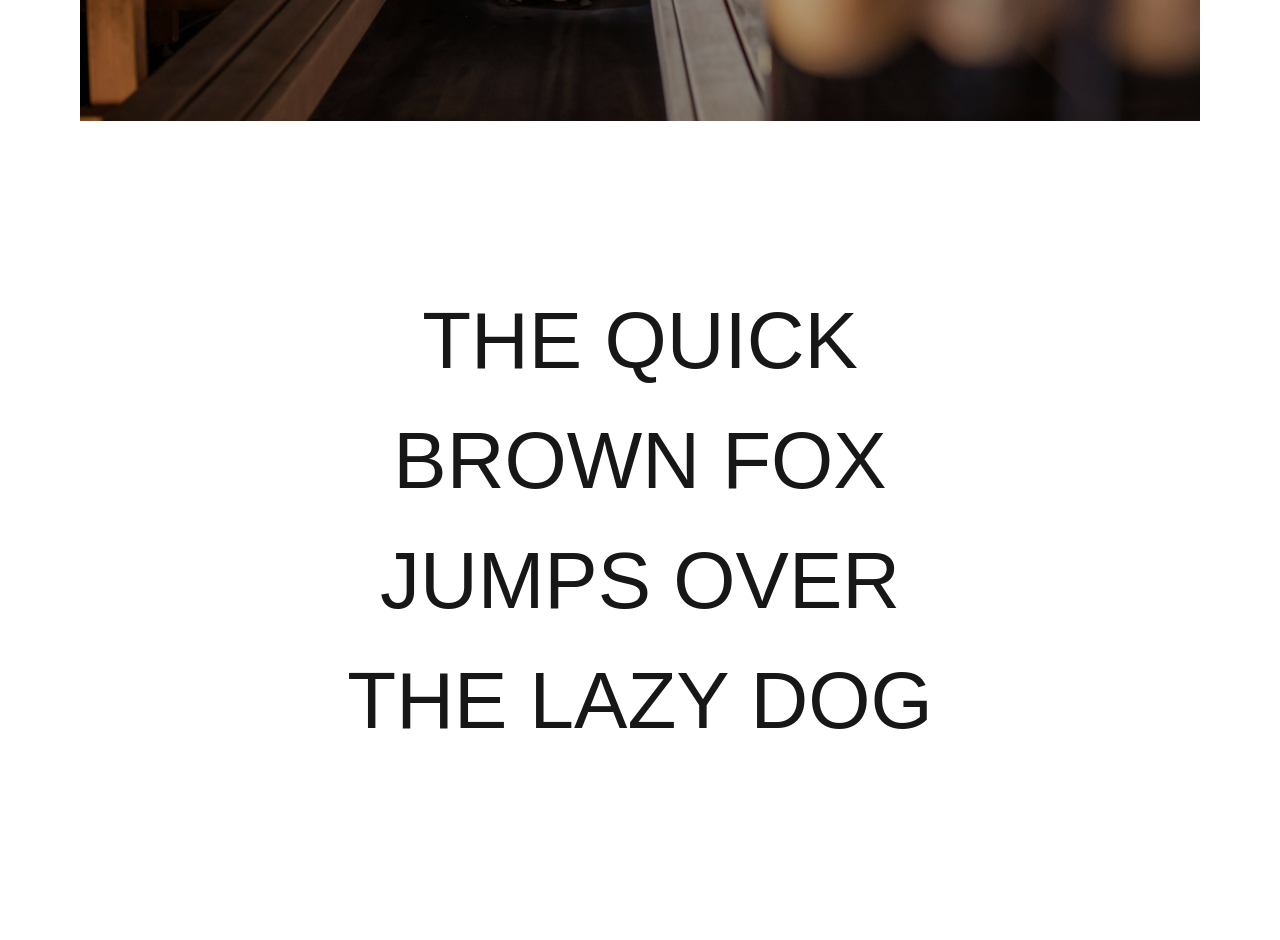
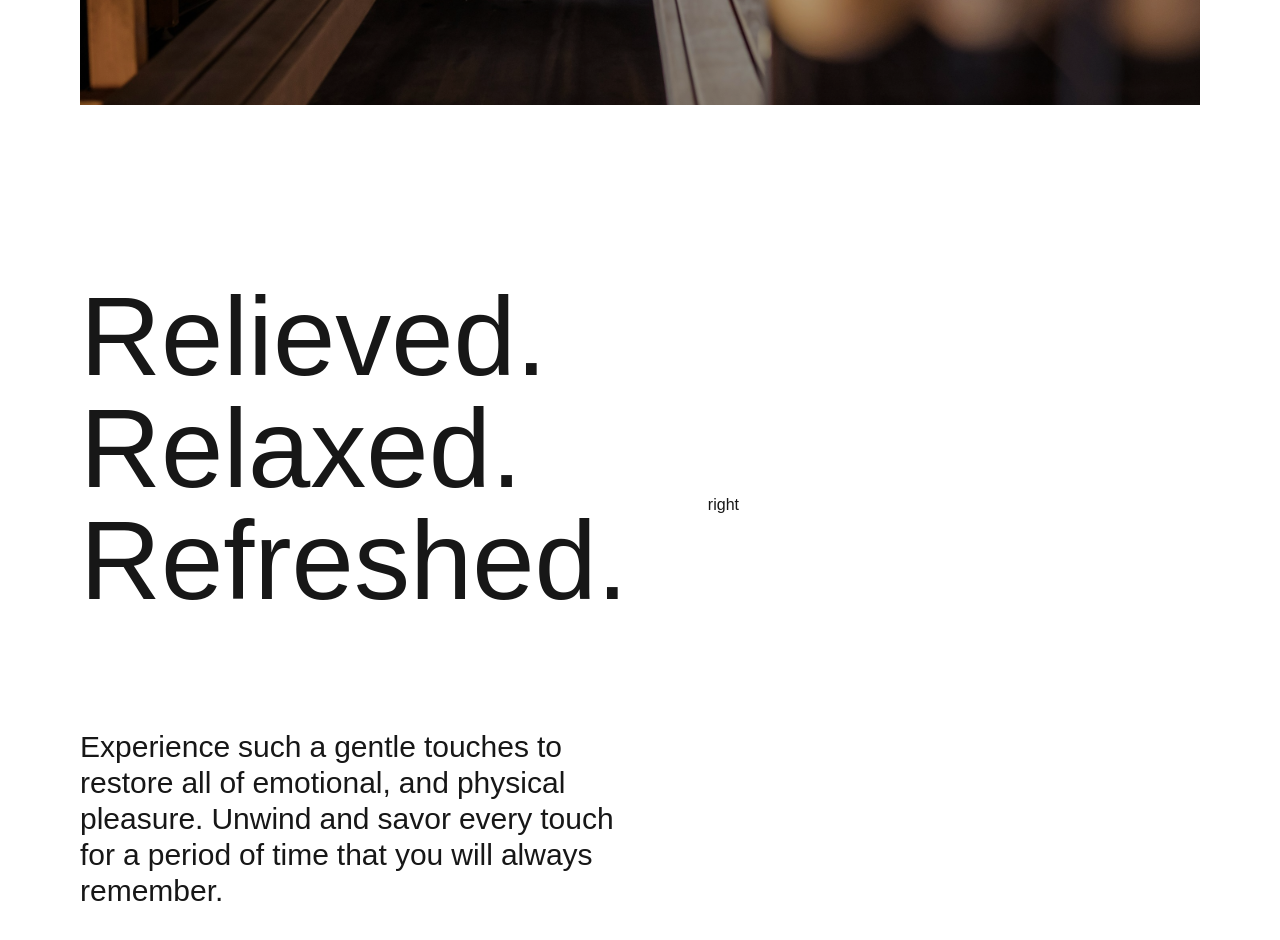
Before and after one commit to hlmyrsyd/nadyaspa-app, a Next.js app: page / in a window 1280 px wide. Shown: the part 820-1760 px from the top of the page. Built offline with nearby package versions, Linux system fonts and the light colour scheme.

Commit message:
feat/add description (not finished)

```diff
--- a/app/components/Description.tsx
+++ b/app/components/Description.tsx
@@ -1,11 +1,30 @@
 import React from 'react'
+import TextScroll from './TextScroll'
 
 export default function Description() {
     return (
-        <div className='flex justify-center items-center h-screen w-full z-10 bg-white'>
-            <p className='text-[10vh] max-w-[50vw] uppercase text-center'>
-                The quick brown fox jumps over the lazy dog
-            </p>
+        <div className='flex lg:flex-row lg:items-center flex-col justify-start items-start h-screen w-full z-10 bg-white p-20'>
+            <div className='flex flex-col items-start justify-between h-full w-full md:pr-0 lg:pr-20 gap-28'>
+                <div
+                    className='pt-24'
+                    style={{
+                        fontSize: "clamp(3rem, 14vw, 7rem)",
+                        lineHeight: 1,
+                    }}
+                >
+                    <h1>Relieved.</h1>
+                    <h1>Relaxed.</h1>
+                    <h1>Refreshed.</h1>
+                </div>
+                <div className='flex w-full h-full'>
+                    <TextScroll
+                        paragraph = "Experience such a gentle touches to restore all of emotional, and physical pleasure. Unwind and savor every touch for a period of time that you will always remember."
+                    />
+                </div>
+            </div>
+            <div className='flex w-full'>
+                right
+            </div>
         </div>
     )
 }
--- a/app/components/Navigation.tsx
+++ b/app/components/Navigation.tsx
@@ -21,7 +21,7 @@ export default function Navigation() {
                 />
             </div> */}
             <div
-                className="flex justify-center items-center text-center text-6xl font-semibold text-primary"
+                className="flex justify-center items-center text-center text-6xl font-semibold text-primary -mt-4"
                 style={{
                     fontFamily: 'var(--font-palace-script)',
                     whiteSpace: 'nowrap'
--- /dev/null
+++ b/app/components/TextScroll.tsx
@@ -0,0 +1,71 @@
+import { motion, MotionValue, useScroll, useTransform } from "framer-motion";
+import { useRef } from "react";
+
+type TextScrollProps = {
+    paragraph: string;
+};
+
+export default function TextScroll({ paragraph }: TextScrollProps) {
+    const container = useRef<HTMLParagraphElement>(null);
+    const { scrollYProgress } = useScroll({
+        target: container,
+        offset: ["start 0.95", "start 0.65"],
+    });
+
+    const words = paragraph.split(" "); // Split paragraph into words
+
+    return (
+        <motion.p
+            className="flex flex-wrap"
+            ref={container}
+            style={{
+                fontSize: "clamp(1rem, 4vw, 1.875rem)", // Responsive font size
+                lineHeight: 1.2, // Slightly larger line height for readability
+                height: "1vh",
+                wordBreak: "keep-all",
+                textAlign: "left",
+            }}
+        >
+            {words.map((word, index) => (
+                <Word
+                    key={index}
+                    word={word}
+                    index={index}
+                    total={words.length}
+                    progress={scrollYProgress}
+                />
+            ))}
+        </motion.p>
+    );
+}
+
+type WordProps = {
+    word: string;
+    index: number;
+    total: number;
+    progress: MotionValue<number>;
+};
+
+const Word = ({ word, index, total, progress }: WordProps) => {
+    // Calculate delay for staggered animation of words
+    const start = index / total;
+    const end = start + 1 / total;
+
+    // Use transform for opacity and translateY (staggered entry)
+    const opacity = useTransform(progress, [start, end], [0, 1]);
+    const translateY = useTransform(progress, [start, end], [50, 0]); // Animate from lower position to normal
+
+    return (
+        <motion.span
+            style={{
+                display: "inline-block",
+                marginRight: "0.5rem", // Spacing between words
+                opacity,
+                transform: translateY,
+                transition: "all 0.5s ease", // Smooth transition
+            }}
+        >
+            {word}
+        </motion.span>
+    );
+};
--- a/app/components/index.ts
+++ b/app/components/index.ts
@@ -1,3 +1,4 @@
 export { default as Navigation } from './Navigation'
 export { default as Hero } from './Hero'
 export { default as Description } from './Description'
+export { default as TextScroll } from './TextScroll'
--- a/app/page.tsx
+++ b/app/page.tsx
@@ -24,7 +24,9 @@ export default function Home() {
       <Navigation />
       <Hero />
       <Description />
+      <div className="h-screen">
 
+      </div>
     </div>
   );
 }
```
